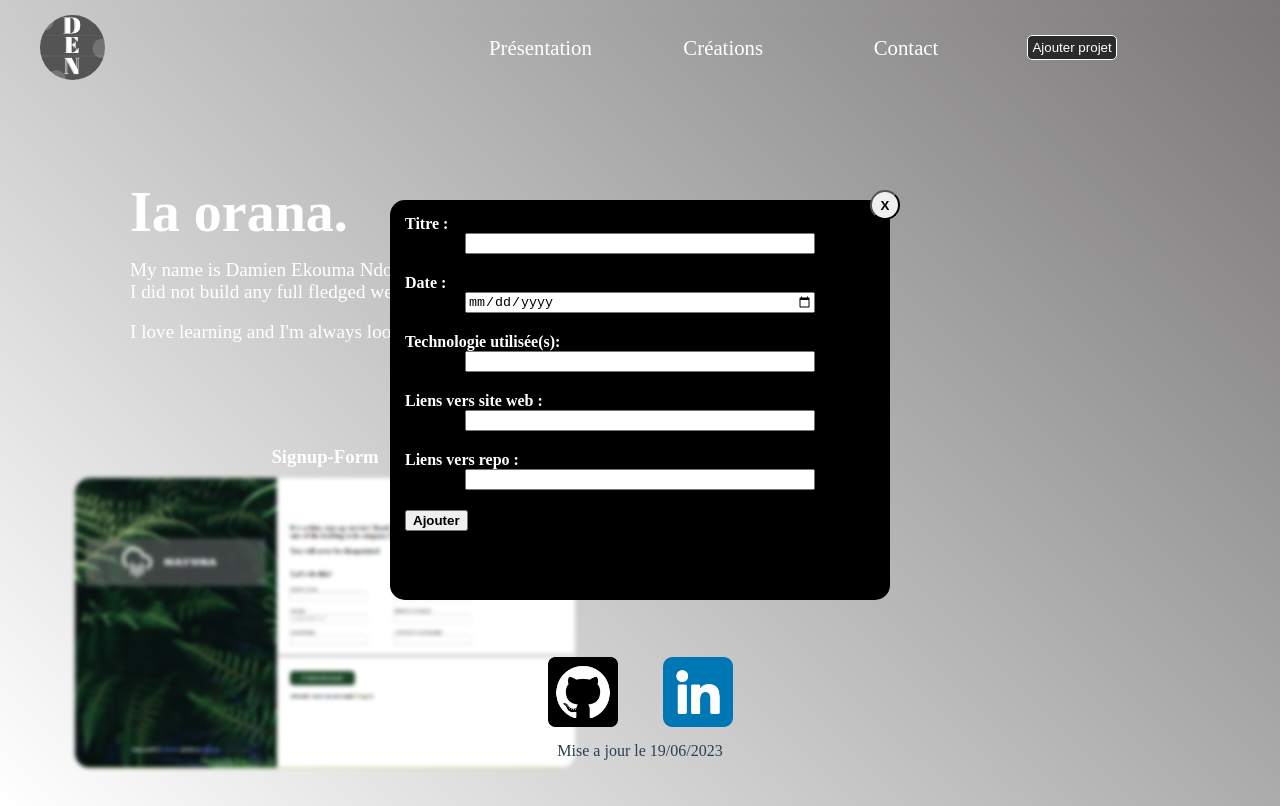
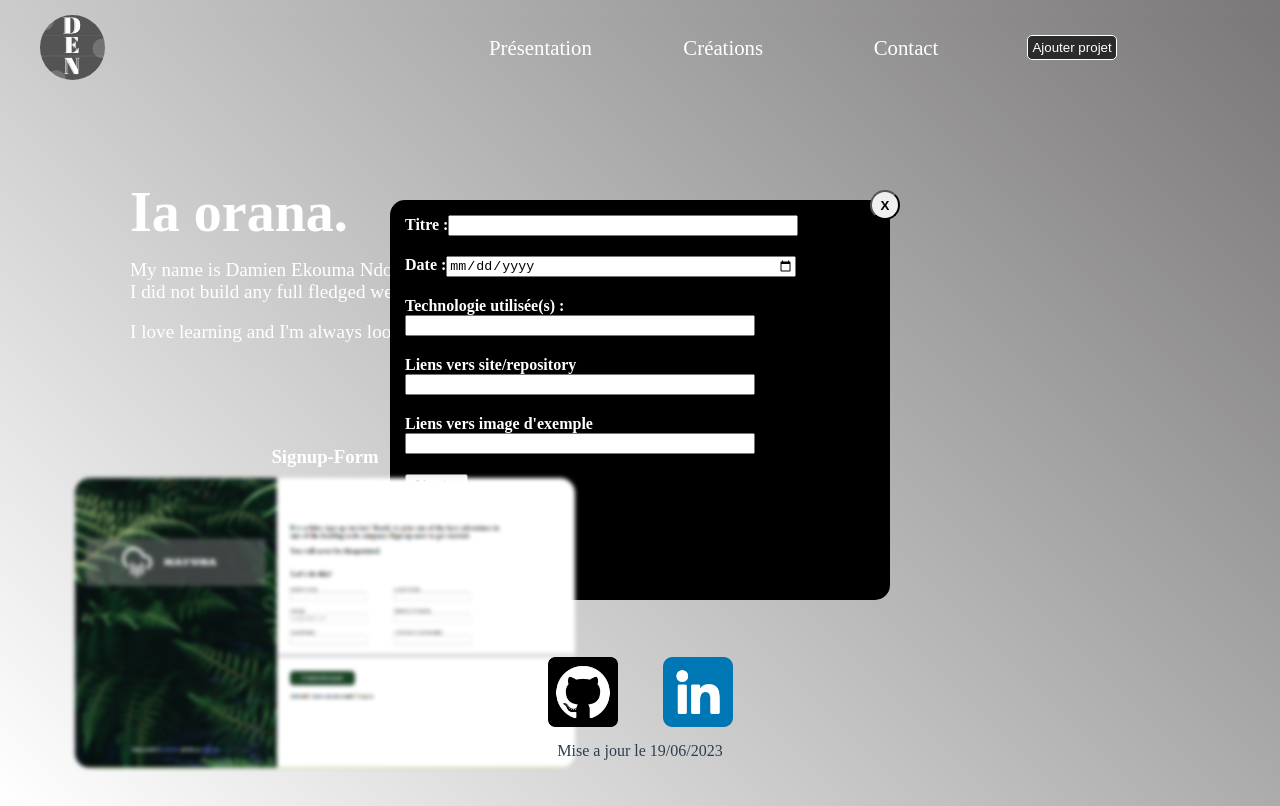
Before and after one commit to Sikiroux/Portfolio_VueJS, a Vue app in the folder Portfolio/: page / in a window 1280 px wide. Built offline with nearby package versions, Linux system fonts and the light colour scheme.

Commit message:
Change modal creation from js to vue component

```diff
--- a/Portfolio/src/components/Header.vue
+++ b/Portfolio/src/components/Header.vue
@@ -1,6 +1,12 @@
+<script setup>
+import Modal from "./ModalProject.vue"
+
+</script>
+
 <script>
-import Modal from "./ModalProject.vue"
-let button = document.body.querySelector("button");
+
+
+
 </script>
 
 <template>
@@ -11,9 +17,12 @@ let button = document.body.querySelector("button");
             <a href="#">Créations</a>
             <a href="#">Contact</a>
         </nav>
-        <button class="add-project-button">Ajouter projet</button>
+        <button class="add-project-button" ref="button">Ajouter projet</button>
     </header>
+    <Modal/>
 </template>
+
+
 
 
 <style>
@@ -78,49 +87,5 @@ let button = document.body.querySelector("button");
         cursor: pointer;
     }
 
-    .modal-container {
-        position : absolute;
-        height : 400px;
-        width : 500px;
-        top : 80px;
-        display: flex;
-        flex-direction: column;
-        left: 50%;
-        top: 50%;
-        transform: translate(-50%, -50%);
-        border-radius: 15px;
-        padding: 15px;
-        color: white;
-        background-color: black;
-        align-items: start;
-    }
-
-    .modal__close-button {
-        position: absolute;
-        top: -10px;
-        right: -10px;
-        border-radius: 50%;
-        width: 30px;
-        height: 30px;
-        font-weight: bold;
-    }
-
-    .modal__add-button {
-        font-weight: bold;
-    }
-
-    .modal-container input {
-        width: 350px;
-        margin-bottom: 20px;
-    }
-
-    .modal-container label {
-        font-weight: bold;
-    }
-
-    .modal-container input {
-        margin-right: auto;
-        margin-left: auto;
-    }
 
 </style>
--- a/Portfolio/src/components/ModalProject.vue
+++ b/Portfolio/src/components/ModalProject.vue
@@ -1,108 +1,80 @@
 <script>
-function createModal() {
-    // form element variable;
-    let title = document.createElement("input");
-    let date = document.createElement("input");
-    let techno = document.createElement("input");
-    let link = document.createElement("input");
-    let linkTwo = document.createElement("input");
-    let buttonContainer = document.createElement("div");
-    let addButton = document.createElement("button");
-    let closeButton = document.createElement("button");
-    let modalContainer = document.createElement("form");
-    let body = document.querySelector("body");
 
-    // label element variable
-    let titleLabel = document.createElement("label");
-    let dateLabel = document.createElement("label");
-    let technoLabel = document.createElement("label");
-    let linkLabel = document.createElement("label");
-    let linkTwoLabel = document.createElement("label");
+</script>
 
+<template>
+    <form class="modal-container">
+        <div class="input-holder">
+            <label for="title">Titre :</label>
+            <input id="title" type="text">
+        </div>
+        <div class="input-holder">
+            <label for="date">Date :</label>
+            <input id="date" type="date">
+        </div>
+        <div class="input-holder">
+            <label for="technology">Technologie utilisée(s) :</label>
+            <input id="technology" type="text">
+        </div>
+        <div class="input-holder">
+            <label for="links">Liens vers site/repository</label>
+            <input type="text" id="links">
+        </div>
+        <div class="input-holder">
+            <label for="image-links">Liens vers image d'exemple</label>
+            <input type="text" id="image-links">
+        </div>
+        <div class="button-container">
+            <button type="submit" class="form__add-button">Ajouter</button>
+            <button class="form__close-button">X</button>
+        </div>
+    </form>
+</template>
 
-    //Add class
-    modalContainer.classList.add("modal-container");
-    title.classList.add("project-title");
-    date.classList.add("project-date");
-    techno.classList.add("project-techonlogy");
-    link.classList.add("project-link-website");
-    linkTwo.classList.add("project-link-website");
-    addButton.classList.add("modal__add-button");
-    closeButton.classList.add("modal__close-button");
-
-    modalContainer.append(titleLabel);
-    modalContainer.append(title);
-    modalContainer.append(dateLabel);
-    modalContainer.append(date);
-    modalContainer.append(technoLabel);
-    modalContainer.append(techno);
-    modalContainer.append(linkLabel);
-    modalContainer.append(link);
-    modalContainer.append(linkTwoLabel);
-    modalContainer.append(linkTwo);
-    buttonContainer.append(addButton);
-    buttonContainer.append(closeButton);
-    modalContainer.append(buttonContainer);
-    body.append(modalContainer);
-
-    //assign data to label
-    titleLabel.textContent = "Titre : ";
-    dateLabel.textContent = "Date : ";
-    technoLabel.textContent = "Technologie utilisée(s): ";
-    linkLabel.textContent = "Liens vers site web : ";
-    linkTwoLabel.textContent = "Liens vers repo : ";
-
-    //assign data to button
-    addButton.textContent = "Ajouter";
-    closeButton.textContent = "X";
-
-
-    //assign attribute
-    titleLabel.setAttribute("for", "title");
-    title.setAttribute("id", "title");
-    dateLabel.setAttribute("for", "date");
-    date.setAttribute("id", "date");
-    technoLabel.setAttribute("for", "technology");
-    techno.setAttribute("id", "technology");
-    linkLabel.setAttribute("for", "link");
-    link.setAttribute("id", "link");
-    linkTwoLabel.setAttribute("for", "linkTwo");
-    linkTwo.setAttribute("id", "linkTwo");
-
-    title.setAttribute("type", "text");
-    date.setAttribute("type", "date");
-    techno.setAttribute("type", "text");
-    link.setAttribute("type", "text");
-    linkTwo.setAttribute("type", "text");
-    addButton.setAttribute("type", "submit");
-
-     addButton.addEventListener("click", executeFunction, false);
-
-
-    function executeFunction() {
-        preventSubmit(event);
-        addProject();
-
+<style>
+    .modal-container {
+        position : absolute;
+        height : 400px;
+        width : 500px;
+        top : 80px;
+        display: flex;
+        flex-direction: column;
+        left: 50%;
+        top: 50%;
+        transform: translate(-50%, -50%);
+        border-radius: 15px;
+        padding: 15px;
+        color: white;
+        background-color: black;
+        align-items: start;
     }
 
-    function preventSubmit(event) {
-        event.preventDefault();
+    .form__close-button {
+        position: absolute;
+        top: -10px;
+        right: -10px;
+        border-radius: 50%;
+        width: 30px;
+        height: 30px;
+        font-weight: bold;
     }
 
-    function addProject() {
-        let project = {
-            projectTitle : title.value,
-            projectDate : date.value,
-            projectTechno : techno.value,
-            projectLink : link.value,
-            projectLinkImage : linkTwo.value,
-        }
-        console.log(project);
-        return project;
+    .form__add-button {
+        font-weight: bold;
     }
-}
 
+    .modal-container input {
+        width: 350px;
+        margin-bottom: 20px;
+    }
 
+    .modal-container label {
+        font-weight: bold;
+    }
 
-createModal()
-</script>
+    .modal-container input {
+        margin-right: auto;
+        margin-left: auto;
+    }
+
+</style>
```
